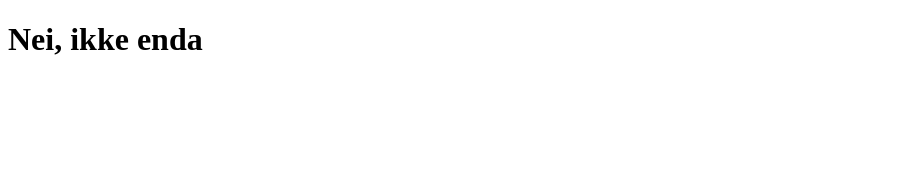
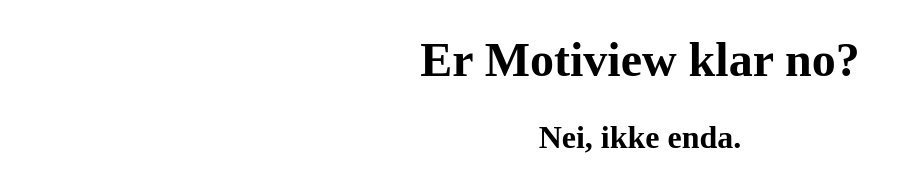
Before and after one commit to motitechno/ermotiviewklar.no, a plain HTML site: page index.html in a window 1280 px wide. Shown: the whole page, without its empty margins (0-912 px from the left). Drawn offline with Linux system fonts and the light colour scheme.

Commit message:
Update index.html

```diff
--- a/index.html
+++ b/index.html
@@ -4,7 +4,8 @@
   <meta charset=utf-8>
   <title>Er Motiview klar enda?</title>
 </head>
-<body>
-  <h1>Nei, ikke enda</h1>
+<body style="text-align: center;">
+  <h1 style="font-size: 3em;">Er Motiview klar no?</h1>
+  <span style="font-size: 2em; font-weight: bold;">Nei, ikke enda.</span>
 </body>
 </html>
```
